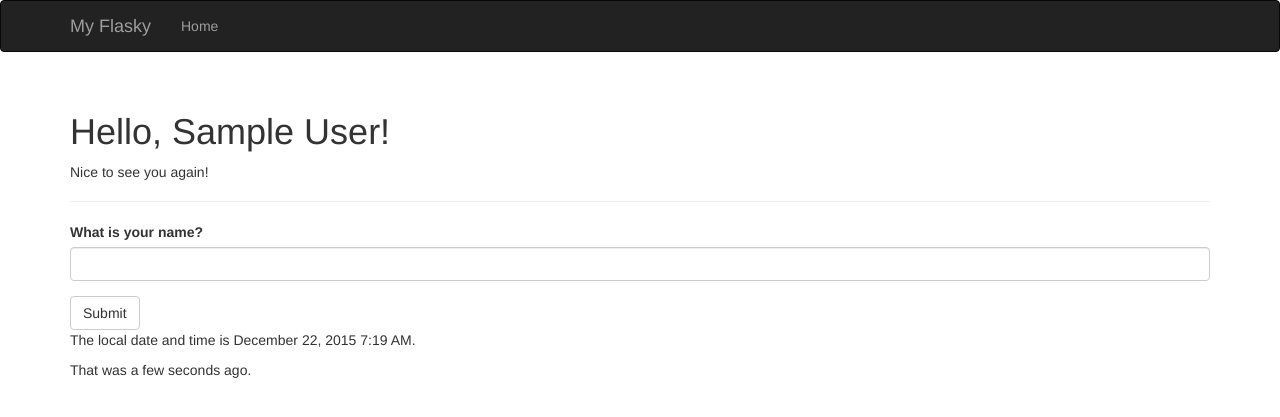
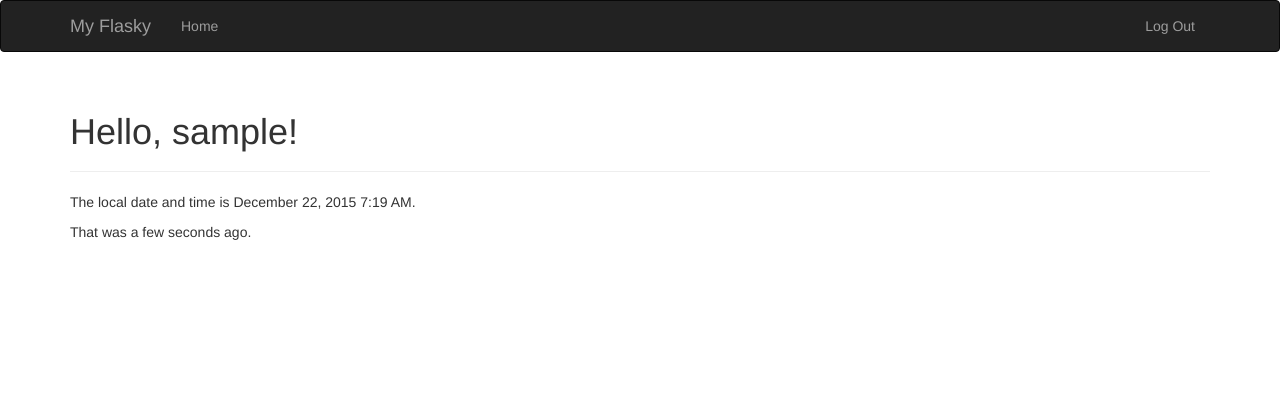
Before and after one commit to ShujiaHuang/myflasky, a Flask app: page / in a window 1280 px wide. Shown: the top 417 px of the page. Run offline with Flask 2, Linux system fonts and the light colour scheme; the visitor is signed in with stand-in values (Sample User, id 1); data comes from the database, SQL or seed files in the repository; some libraries are stand-ins or nearby versions.

Commit message:
login and logout with flask-login models

```diff
--- a/app/models.py
+++ b/app/models.py
@@ -1,8 +1,9 @@
 import datetime
 
 from werkzeug.security import generate_password_hash, check_password_hash
+from flask.ext.login import UserMixin
 
-from app import db
+from . import db, login_manager
 
 class Role(db.Model):
     __tablename__ = 'roles'
@@ -14,9 +15,10 @@ class Role(db.Model):
         return '<Role %r>' % self.name
 
 
-class User(db.Model):
+class User(UserMixin, db.Model):
     __tablename__ = 'users'
     id = db.Column(db.Integer, primary_key=True)
+    email = db.Column(db.String(64), unique=True, index=True)
     username = db.Column(db.String(64), unique=True, index=True)
     role_id = db.Column(db.Integer, db.ForeignKey('roles.id'))
     password_hash = db.Column(db.String(128))
@@ -34,3 +36,8 @@ class User(db.Model):
 
     def __repr__(self):
         return '<User %r>' % self.username
+
+# The call-back function for loading user
+@login_manager.user_loader
+def load_user(user_id):
+    return User.query.get(int(user_id))
--- a/app/templates/auth/login.html
+++ b/app/templates/auth/login.html
@@ -1,4 +1,5 @@
 {% extends "base.html" %}
+{% import "bootstrap/wtf.html" as wtf %}
 
 {% block title %} My Flasky - login{% endblock %}
 
@@ -6,4 +7,7 @@
 <div class="page-header">
     <h1>Login</h1>
 </div>
+<div class="col-md-4">
+    {{ wtf.quick_form(form) }}
+</div>
 {% endblock %}
--- a/app/templates/base.html
+++ b/app/templates/base.html
@@ -18,11 +18,18 @@
                 <span class="icon-bar"></span>
                 <span class="icon-bar"></span>
             </button>
-            <a class="navbar-brand" href="/">My Flasky</a>
+            <a class="navbar-brand" href="{{ url_for('main.index') }}">My Flasky</a>
         </div>
         <div class="navbar-collapse collapse">
             <ul class="nav navbar-nav">
-                <li><a href="/">Home</a></li>
+                <li><a href="{{ url_for('main.index') }}">Home</a></li>
+            </ul>
+            <ul class="nav navbar-nav navbar-right">
+                {% if current_user.is_authenticated %}
+                <li><a href="{{ url_for('auth.logout') }}">Log Out</a></li>
+                {% else %}
+                <li><a href="{{ url_for('auth.login') }}">Log In</a></li>
+                {% endif %}
             </ul>
         </div>
     </div>
--- a/app/templates/index.html
+++ b/app/templates/index.html
@@ -1,18 +1,11 @@
 {% extends "base.html" %}
-{% import "bootstrap/wtf.html" as wtf %}
 
 {% block title %}My Flasky{% endblock %}
 
 {% block page_content %}
 <div class="page-header">
-    <h1>Hello, {% if name %}{{ name }}{% else %} World {% endif %}!</h1>
-    {% if not known %}
-    <p>Pleased to meet you!</p>
-    {% else %}
-    <p>Nice to see you again!</p>
-    {% endif %}
+    <h1>Hello, {% if current_user.is_authenticated %}{{ current_user.username }}{% else %} World {% endif %}!</h1>
 </div>
-{{ wtf.quick_form(form) }}
 <p>The local date and time is {{ moment(current_time).format('LLL') }}.</p>
 <p>That was {{ moment(current_time).fromNow(refresh=True) }}.</p>
 {% endblock %}
--- a/app/www/views.py
+++ b/app/www/views.py
@@ -2,35 +2,12 @@
 Name: Shujia Huang
 Date: 2015-12-17
 """
-from flask import render_template, session, redirect, url_for, current_app
 from datetime import datetime
 
-from .. import db
-from ..models import User
-from ..email import send_email
-from .forms import NameForm
+from flask import render_template
+
 from . import main
 
-@main.route('/', methods = ['GET', 'POST'])
+@main.route('/')
 def index():
-    form = NameForm()
-    if form.validate_on_submit():
-        user = User.query.filter_by(username=form.name.data).first()
-        if user is None:
-            user = User(username=form.name.data)
-            db.session.add(user)
-            db.session.commit()
-            session['known'] = False
-            if current_app.config['FLASKY_ADMIN']:
-                send_email(current_app.config['FLASKY_ADMIN'], 'New User',
-                           'mail/new_user', user=user)
-        else:
-            session['known'] = True
-
-        session['name'] = form.name.data
-        return redirect(url_for('main.index'))
-    return render_template('index.html',
-                           form = form,
-                           name = session.get('name'),
-                           known = session.get('known', False),
-                           current_time = datetime.utcnow())
+    return render_template('index.html', current_time = datetime.utcnow())
```
Also changed, not shown: app/__init__.py (+7 -0 lines), app/auth/forms.py (added, +11 -0 lines), app/auth/views.py (+21 -3 lines), README.md.
